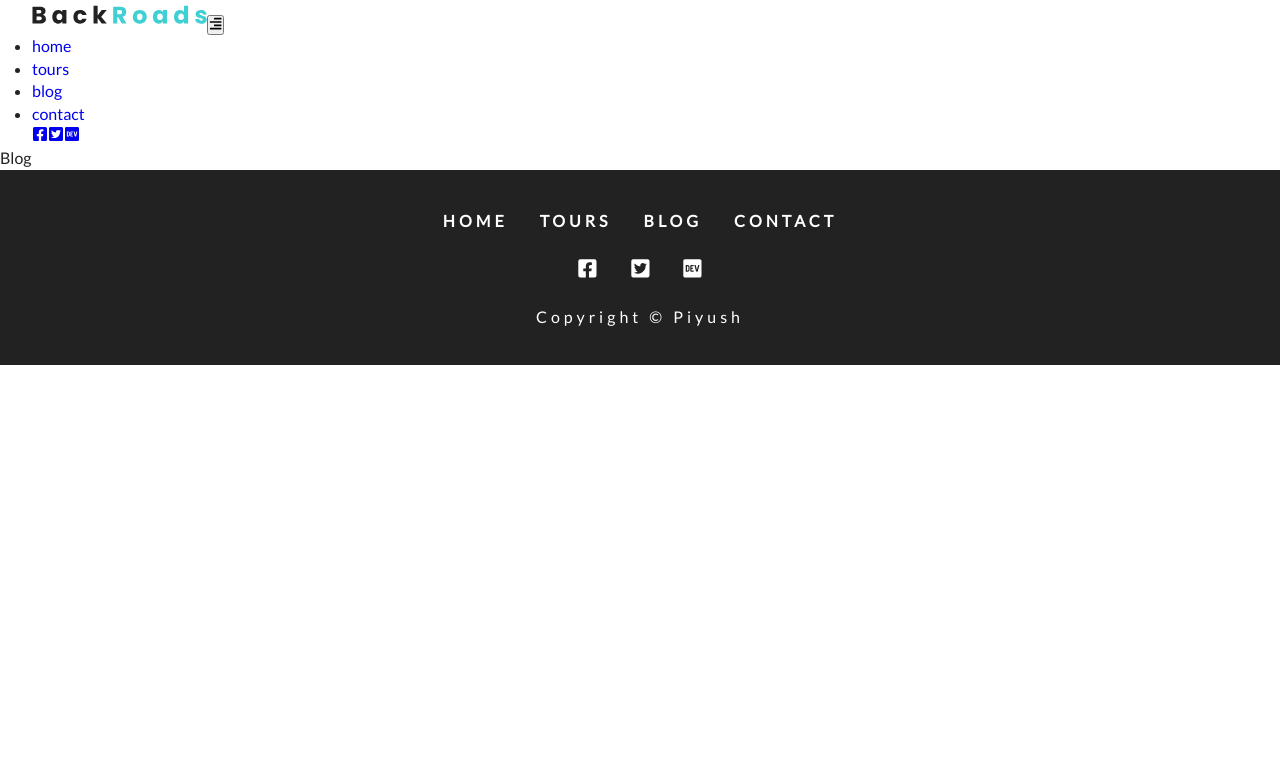
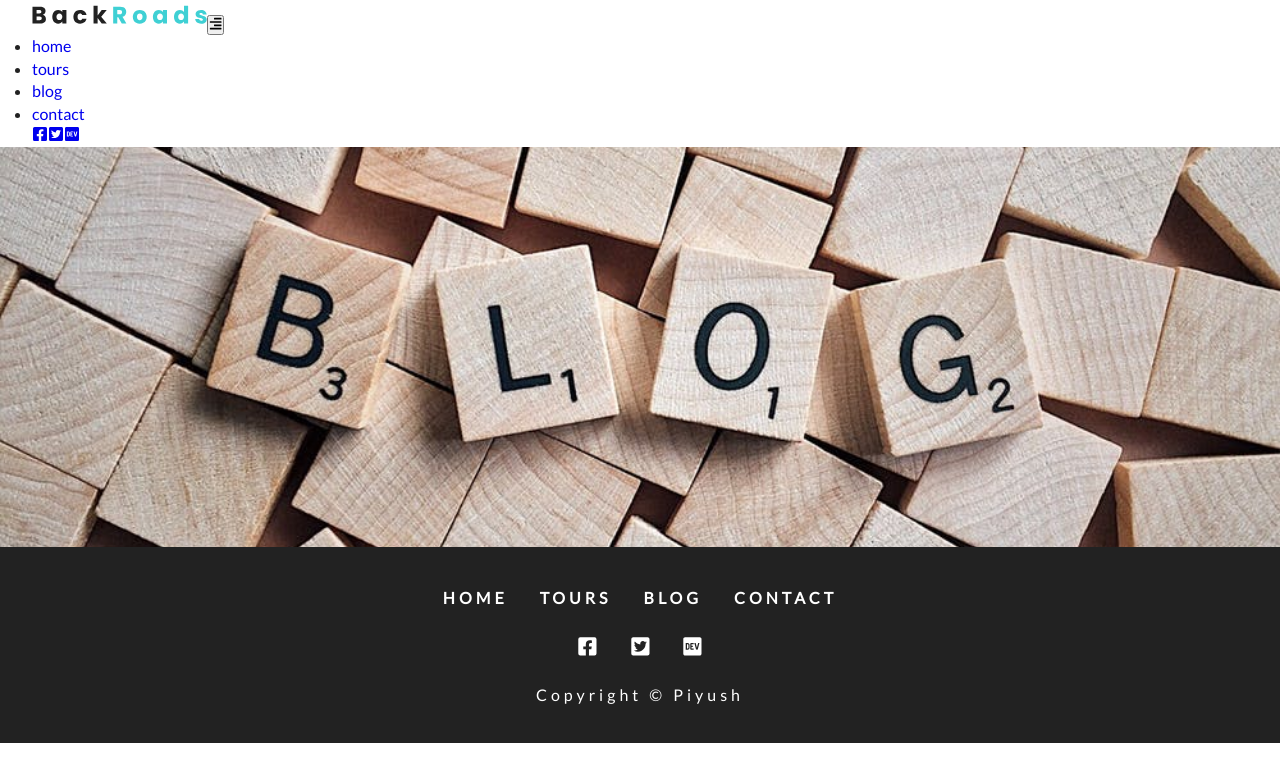
Before and after one commit to zephyrus21/backroads-gatsby, a Gatsby site: page /blog in a window 1280 px wide. Built offline with nearby package versions, Linux system fonts and the light colour scheme; Gatsby itself is replaced by a stand-in of ours.

Commit message:
adding gatsby image plugins

```diff
--- a/gatsby-config.js
+++ b/gatsby-config.js
@@ -6,6 +6,8 @@ module.exports = {
   },
   plugins: [
     `gatsby-plugin-styled-components`,
+    `gatsby-transformer-sharp`,
+    `gatsby-plugin-sharp`,
     {
       resolve: `gatsby-source-filesystem`,
       options: {
--- a/package.json
+++ b/package.json
@@ -16,8 +16,11 @@
         "babel-plugin-styled-components": "^1.12.0",
         "gatsby": "^2.26.1",
         "gatsby-background-image": "^1.4.0",
+        "gatsby-image": "^2.10.0",
+        "gatsby-plugin-sharp": "^2.13.4",
         "gatsby-plugin-styled-components": "^3.9.0",
         "gatsby-source-filesystem": "^2.10.0",
+        "gatsby-transformer-sharp": "^2.11.0",
         "react": "^16.12.0",
         "react-dom": "^16.12.0",
         "react-icons": "^4.1.0",
--- /dev/null
+++ b/src/components/StyledHero.jsx
@@ -0,0 +1,29 @@
+import React from 'react';
+import styled from 'styled-components';
+import BackgroundImage from 'gatsby-background-image';
+
+const StyledHero = (props) => {
+  return (
+    <BackgroundImage
+      className={props.className}
+      fluid={props.img}
+      home={props.home}
+    >
+      {props.children}
+    </BackgroundImage>
+  );
+};
+
+export default styled(StyledHero)`
+  height: ${(props) => (props.home ? 'calc(100vh - 62px)' : '50vh')};
+  background: ${(props) =>
+    props.home
+      ? 'linear-gradient(rgba(63, 208, 212, 0.7), rgba(0, 0, 0, 0.7))'
+      : 'none'};
+  background-position: center;
+  background-size: cover;
+  opacity: 1 !important;
+  display: flex;
+  justify-content: center;
+  align-items: center;
+`;
--- a/src/pages/blog.jsx
+++ b/src/pages/blog.jsx
@@ -1,9 +1,29 @@
 import React from 'react';
+import { useStaticQuery, graphql } from 'gatsby';
 
 import Layout from '../components/Layout';
+import StyledHero from '../components/StyledHero';
 
-const blog = () => {
-  return <Layout>Blog</Layout>;
+const query = graphql`
+  query {
+    blogBcg: file(relativePath: { eq: "blogBcg.jpeg" }) {
+      childImageSharp {
+        fluid(maxWidth: 4060, quality: 90) {
+          ...GatsbyImageSharpFluid
+        }
+      }
+    }
+  }
+`;
+
+const Blog = () => {
+  const { blogBcg } = useStaticQuery(query);
+
+  return (
+    <Layout>
+      <StyledHero img={blogBcg.childImageSharp.fluid} />
+    </Layout>
+  );
 };
 
-export default blog;
+export default Blog;
```
Also changed, not shown: src/components/Home/About.jsx (+18 -2 lines), src/pages/contact.jsx (+23 -3 lines), src/pages/index.jsx (+21 -6 lines), src/pages/tours.jsx (+23 -3 lines), 1 other file.
